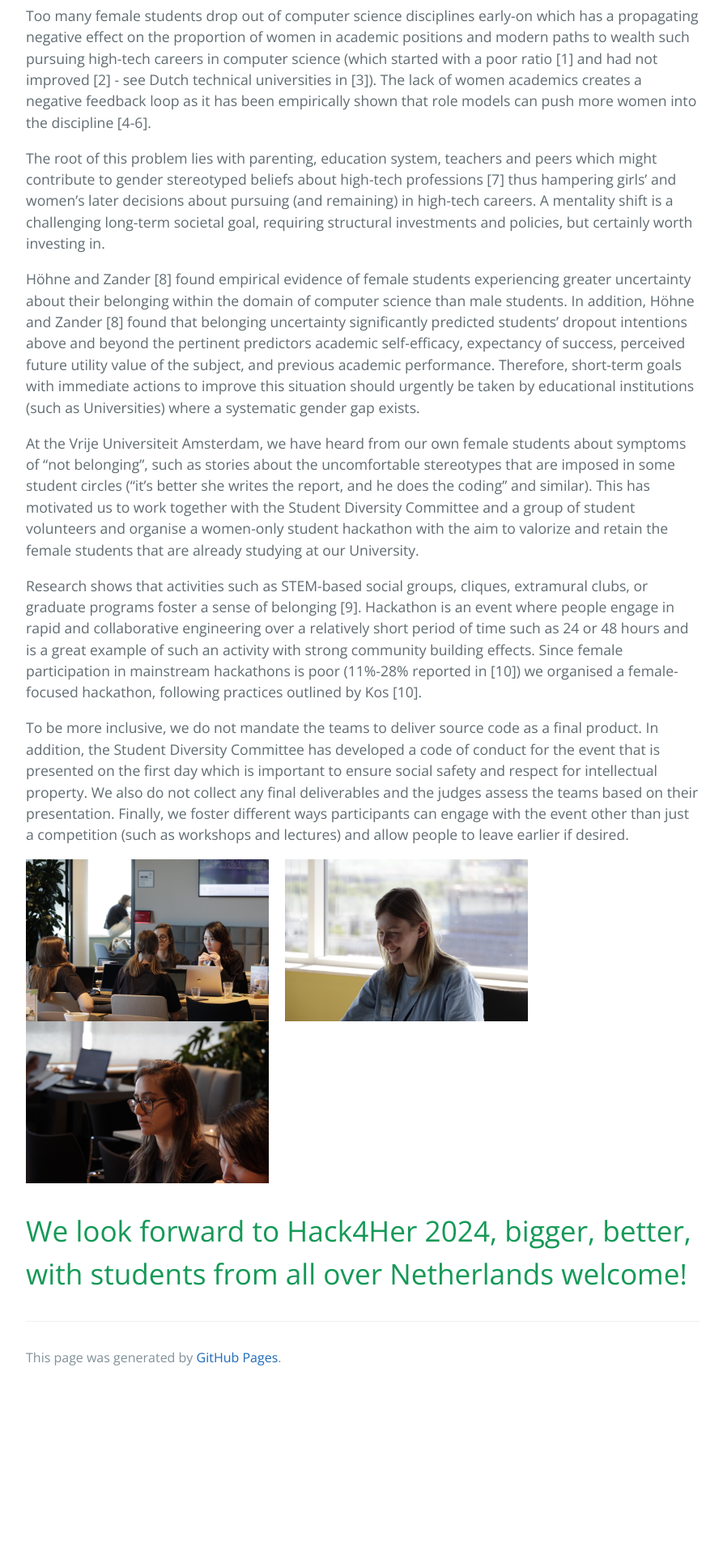
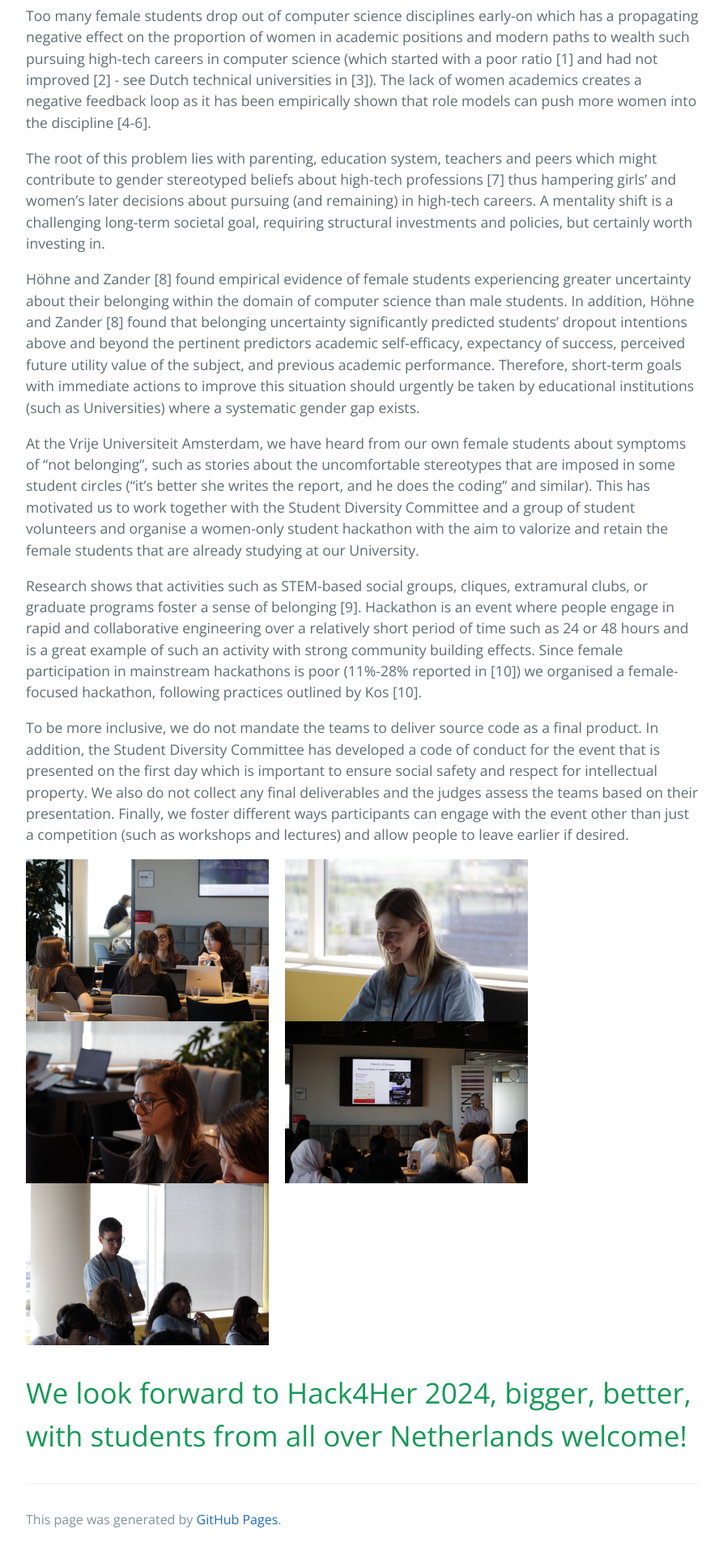
Before and after one commit to hack4her/hack4her.github.io, a Jekyll site: the page built from index.md, in a window 1280 px wide. Shown: the part 674-2594 px from the top of the page at 81% size, without its empty margins (192-1085 px from the left). Built offline with Jekyll 4.4.1, drawn with Linux system fonts in a browser that asks for light colours; before the commit the page ends 2394 px from its top, so only the background shows below that.

Commit message:
Update index.md

```diff
--- a/index.md
+++ b/index.md
@@ -24,8 +24,8 @@ To be more inclusive, we do not mandate the teams to deliver source code as a fi
     <img src="elisa_team.png" alt="Image 4" width="300" style="margin-right: 20px;"/>
     <img src="lieve_pic.png" alt="Image 5" width="300" style="margin-right: 20px;"/>
     <img src="elisa_pic.png" alt="Image 6" width="300" style="margin-right: 20px;"/>
-<!--     <img src="_MG_1731.png" alt="Image 7" width="300" style="margin-right: 20px;"/>
-    <img src="_MG_1733.png" alt="Image 8" width="300" style="margin-right: 20px;"/> -->
+    <img src="lecture_pic.png" alt="Image 7" width="300" style="margin-right: 20px;"/>
+    <img src="vlad_pic.png" alt="Image 8" width="300" style="margin-right: 20px;"/>
 </div>
 
 # We look forward to Hack4Her 2024, bigger, better, with students from all over Netherlands welcome!
```
